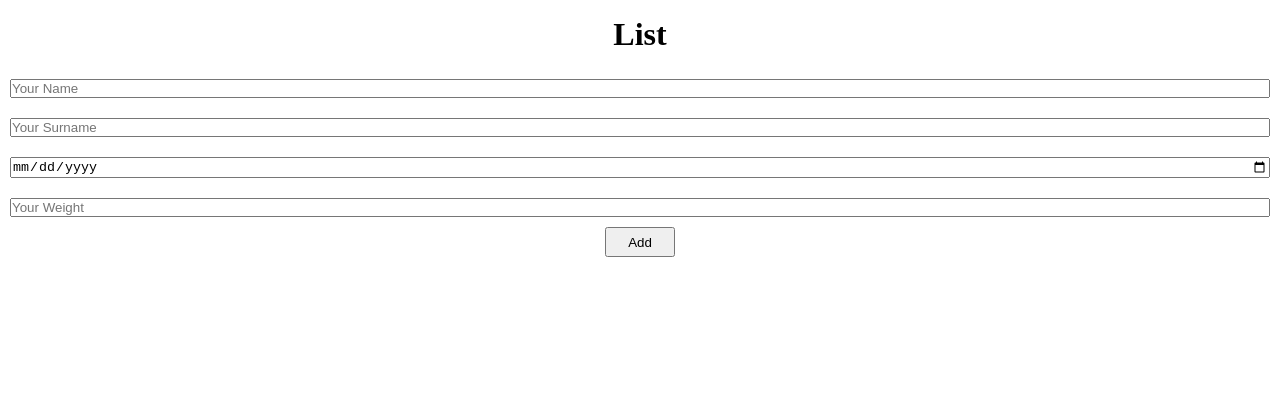
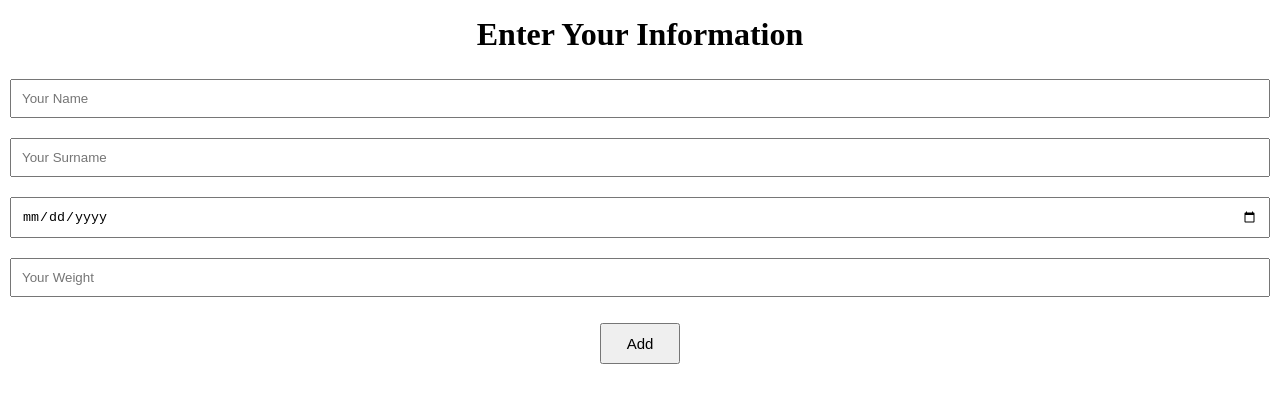
Before and after one commit to Wetherk/firstTask, a plain HTML site: page index.html in a window 1280 px wide. Drawn offline with Linux system fonts and the light colour scheme.

Commit message:
not final commit, just small fixes

```diff
--- a/index.html
+++ b/index.html
@@ -9,9 +9,8 @@
 	</head>
 	<body>
 		<div class="header">
-			<h1>List</h1>
+			<h1>Enter your information</h1>
 		</div>
-		<div class="input_container">
 		<form id="form" class="input_container" action="">
 			<input
 				required
@@ -46,7 +45,6 @@
 				Add
 			</button>
 		</form>
-		</div>
 		<div id="table_container" class="table_container">
 			<div id="header_div"></div>
 			<table id="info_table"></table>
--- a/styles.css
+++ b/styles.css
@@ -9,6 +9,9 @@ h2 {
 	text-align: center;
 	margin: 1rem 0;
 }
+.header {
+	text-transform: capitalize;
+}
 
 /* input field style */
 .input_container {
@@ -16,11 +19,13 @@ h2 {
 	flex-direction: column;
 }
 input {
+	padding: 10px;
 	margin: 10px;
 }
 .add_btn {
-	width: 70px;
-	height: 30px;
+	font-size: 15px;
+	padding: 10px 25px;
+	margin: 1rem;
 	align-self: center;
 }
 
@@ -30,6 +35,7 @@ td {
 	text-align: center;
 	padding: 20px;
 }
+
 .table_container {
 	display: flex;
 	flex-direction: column;
```
Lines whose indentation alone changed are shown as unchanged.
